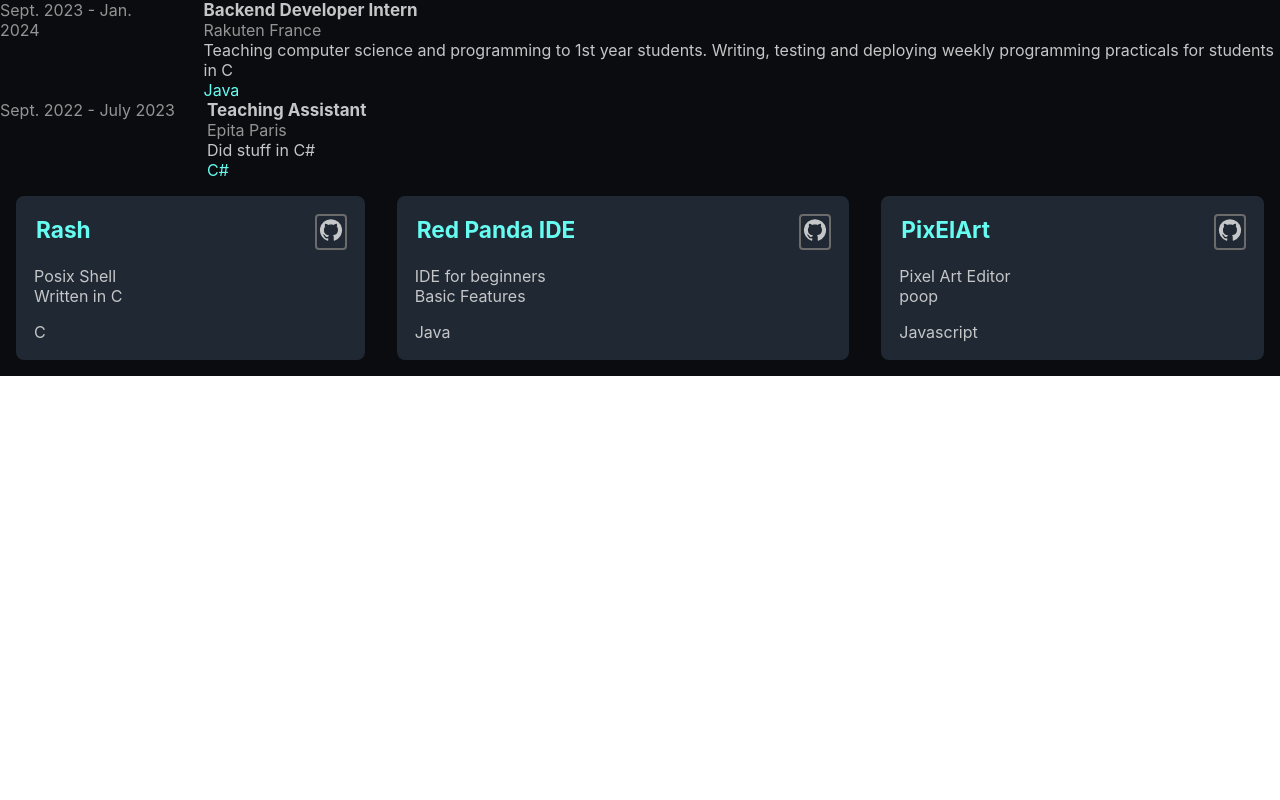
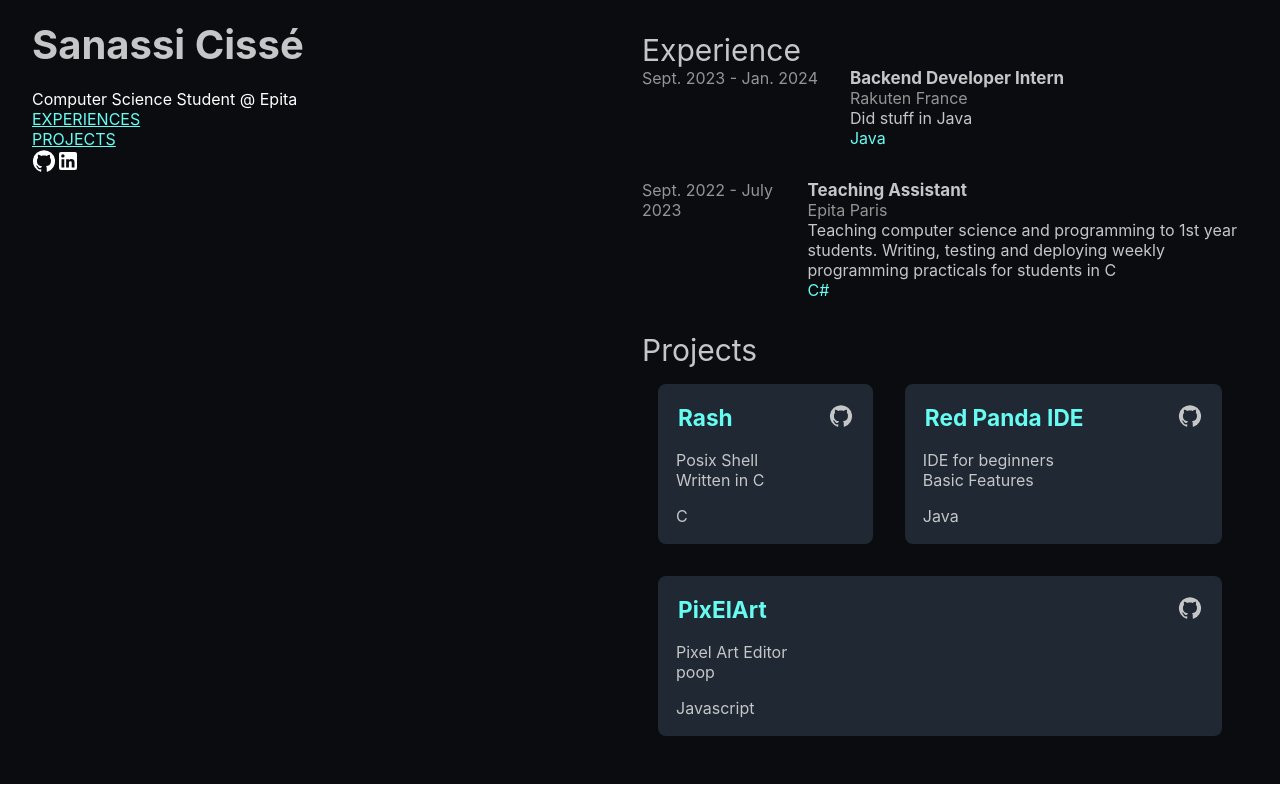
Before and after one commit to sanassi/random-stuff, a React (Create React App) app: page / in a window 1280 px wide. Built offline with nearby package versions, Linux system fonts and the light colour scheme.

Commit message:
feat: added more links
Signed-off-by: Sanassi Cissé <sanassi-mory.cisse@epita.fr>

```diff
--- a/src/App.css
+++ b/src/App.css
@@ -1,5 +1,6 @@
 .App {
   background-color: #0B0C10;
+  padding: 2em;
 }
 
 .projects {
@@ -15,3 +16,30 @@
   flex-direction: column;
   justify-content: space-around;
 }
+
+.side-bar {
+  color: white;
+  height: 100%; /* Full-height: remove this if you want "auto" height */
+  width: 600px; /* Set the width of the sidebar */
+  position: fixed; /* Fixed Sidebar (stay in place on scroll) */
+  z-index: 1; /* Stay on top */
+  top: 0; /* Stay at the top */
+  left: 0;
+  overflow-x: hidden; /* Disable horizontal scroll */
+  padding-top: 20px;
+}
+
+.main {
+  margin-left: 600px; /* Same as the width of the sidebar */
+  padding: 0 10px;
+}
+
+.experience-label {
+  color: #C5C6C7;
+  font-size: 30px;
+}
+
+.project-label {
+  color: #C5C6C7;
+  font-size: 30px;
+}
--- a/src/App.js
+++ b/src/App.js
@@ -2,27 +2,35 @@
 import './ProjectInfo'
 import ProjectInfo from "./ProjectInfo";
 import Experience from "./Experience";
+import Me from "./Me";
+import SideNavBar from "./SideNavBar";
+import Links from "./Links";
 
 function App() {
   return (
     <div className="App">
-      <div className="experiences">
+      <div className="side-bar">
+        <Me />
+        <SideNavBar/>
+        <Links />
+      </div>
+      <div className="main">
+        <label className='experience-label'>Experience</label>
+        <div id='experiences' className="experiences">
           <Experience duration={{'start' : 'Sept. 2023', 'end' : 'Jan. 2024'}}
                       title='Backend Developer Intern'
+                      description='Did stuff in Java'
+                      company='Rakuten France'
+                      techs={['Java']}/>
+          <Experience duration={{'start' : 'Sept. 2022', 'end' : 'July 2023'}}
+                      title='Teaching Assistant'
                       description='Teaching computer science and programming to 1st year students.
                       Writing, testing and deploying weekly programming practicals for students in C'
-                    company='Rakuten France'
-                    techs={['Java']}
-        />
-        <Experience duration={{'start' : 'Sept. 2022', 'end' : 'July 2023'}}
-                    title='Teaching Assistant'
-                    description='Did stuff in C#'
                       company='Epita Paris'
-                    techs={['C#']}
-        />
+                      techs={['C#']}/>
         </div>
-
-      <div className="projects">
+        <label className='project-label'>Projects</label>
+        <div id='projects' className="projects">
           <ProjectInfo name="Rash"
                        lang="C"
                        description={["Posix Shell", "Written in C"]}
@@ -40,6 +48,7 @@
           />
         </div>
       </div>
+    </div>
   );
 }
 
--- a/src/Experience.css
+++ b/src/Experience.css
@@ -4,6 +4,11 @@
     flex: auto;
     flex-direction: row;
     justify-content: space-between;
+    padding-bottom: 2em;
+}
+
+.experience:hover {
+    background-color: #1a1c25;
 }
 
 .experience-duration {
--- /dev/null
+++ b/src/Links.css
@@ -0,0 +1,7 @@
+.Links {
+    padding-left: 2em;
+}
+
+.Links a {
+    color: inherit;
+}
--- /dev/null
+++ b/src/Links.js
@@ -0,0 +1,17 @@
+import GitHubIcon from '@mui/icons-material/GitHub';
+import LinkedInIcon from '@mui/icons-material/LinkedIn';
+
+import'./Links.css'
+
+export default function Links() {
+  return (
+    <div className="Links">
+      <a href='https://github.com/sanassi'>
+        <GitHubIcon/>
+      </a>
+      <a href='https://www.linkedin.com/in/sanassi-ciss%C3%A9-23854b19a/'>
+        <LinkedInIcon/>
+      </a>
+    </div>
+  );
+};
--- /dev/null
+++ b/src/Me.css
@@ -0,0 +1,10 @@
+.Me {
+    padding-left: 2em;
+}
+
+.my-name {
+    color: #C5C6C7;
+    font-size: 40px;
+    font-weight: bold;
+    padding-bottom: 0.5em;
+}
--- /dev/null
+++ b/src/Me.js
@@ -0,0 +1,9 @@
+import './Me.css'
+export default function Me() {
+  return (
+    <div className='Me'>
+      <div className='my-name'>Sanassi Cissé</div>
+      <div className='my-job'>Computer Science Student @ Epita</div>
+    </div>
+  );
+};
--- a/src/ProjectInfo.css
+++ b/src/ProjectInfo.css
@@ -32,7 +32,7 @@
 .project-link {
     width: fit-content;
     height: fit-content;
-    border: #6b6b6b solid 2px;
+    /*border: #6b6b6b solid 2px;*/
     border-radius: 4px;
     padding: 2px;
 }
--- /dev/null
+++ b/src/SideNavBar.css
@@ -0,0 +1,6 @@
+.side-nav-bar a {
+    color: #66FCF1;
+    display: inherit;
+
+    padding-left: 2em;
+}
--- /dev/null
+++ b/src/SideNavBar.js
@@ -0,0 +1,9 @@
+import './SideNavBar.css'
+export default function SideNavBar() {
+  return (
+    <div className='side-nav-bar'>
+      <a href='#experiences'>EXPERIENCES</a>
+      <a href='#projects'>PROJECTS</a>
+    </div>
+  );
+};
```
Lines whose indentation alone changed are shown as unchanged.
